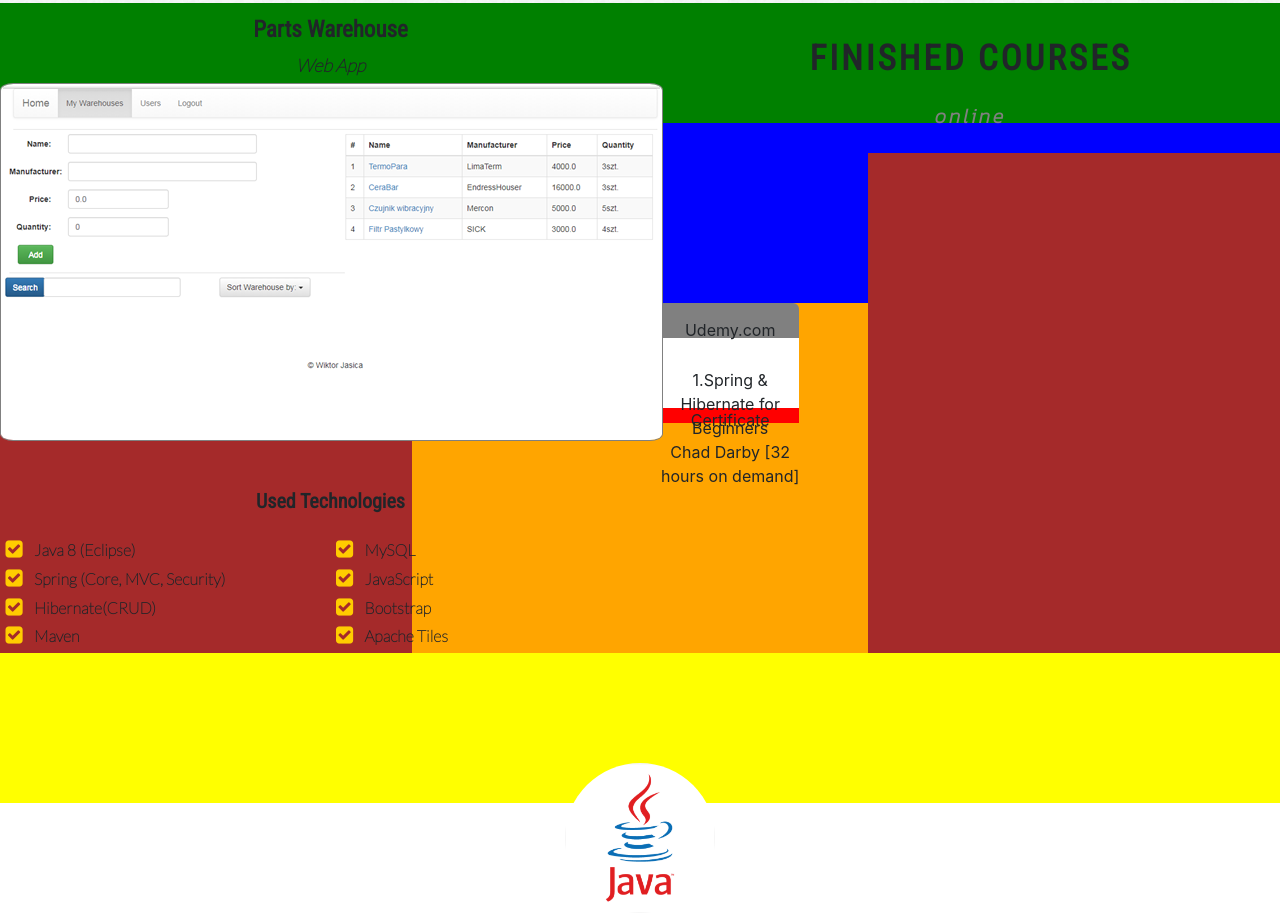
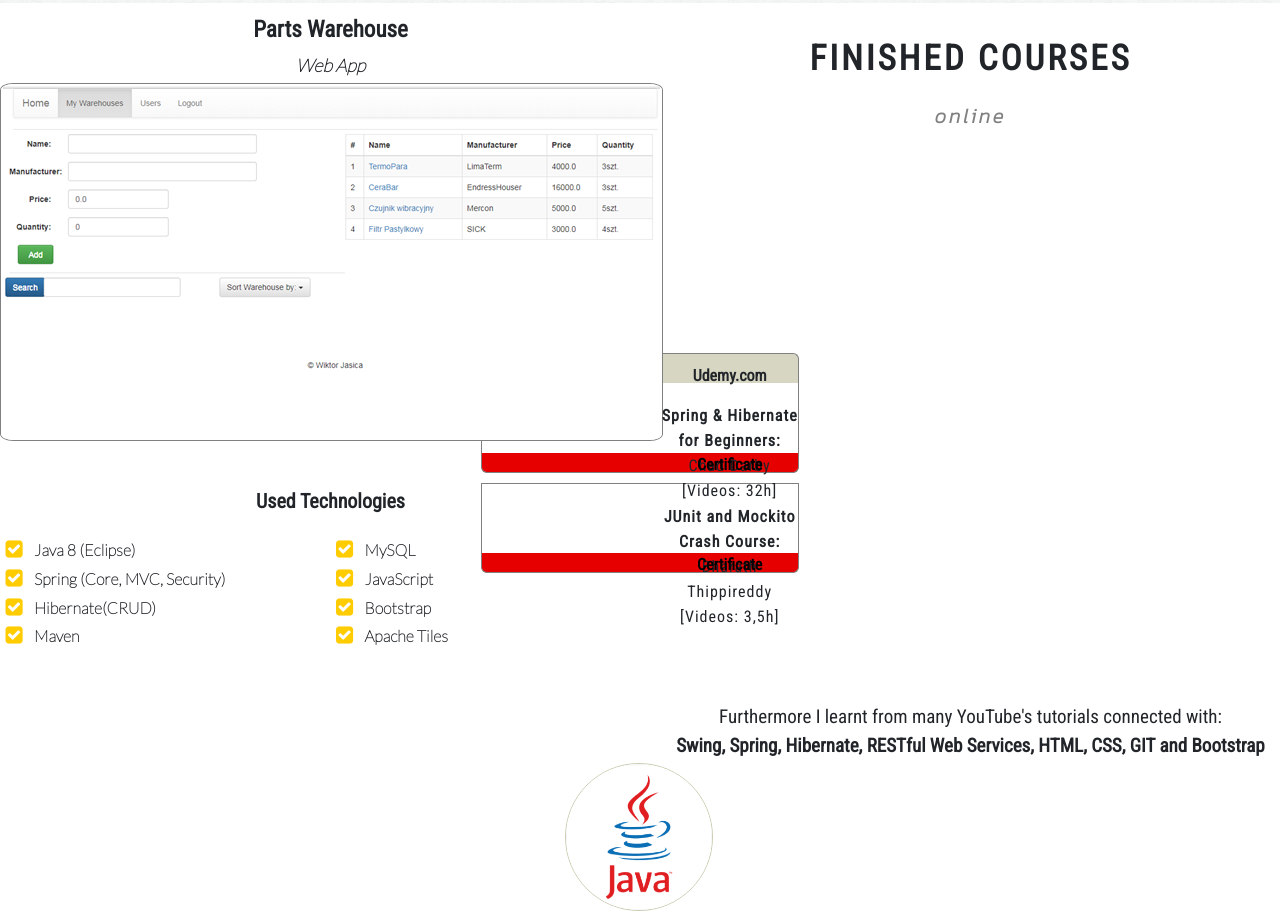
Before and after one commit to WiktorJasica/Web_Portfolio, a plain HTML site: page CurriculumVitae/index.html in a window 1280 px wide. Shown: the part 2897-3810 px from the top of the page. Drawn offline with nearby package versions, Linux system fonts and the light colour scheme.

Commit message:
0.0.1
Courses article finished

```diff
--- a/CurriculumVitae/index.html
+++ b/CurriculumVitae/index.html
@@ -33,60 +33,43 @@
 		<nav id="nav">
 
 			<div class="logo">
-
 				<h1><a href="#">WiktorJasica.pl</a></h1>
-
 			</div>
 
 			<div class="menu">
-
 				<ul>
-
 					<li><a href="#technologies_art">TECHNOLOGIES</a></li>
 					<li><a href="#projects">PROJECTS</a></li>
 					<li><a href="#courses">COURSES</a></li>
 					<li><a href="#">EXPERIENCE</a></li>
 					<li><a href="#">EDUCATION</a></li>
 					<li><a href="#">CONTACT</a></li>
-
 				</ul>
-
 			</div>
-
 		</nav>
 
 		<article class="info">
 
 			<section class="language">
-
 				<h4>Zmień język na: <a href="#"> POLSKI</a></h4>
-
 			</section>
 
 			<section class="welcome">
-
 				<h3>Welcome to my Web Curriculum Vitae</h3>
-
 			</section>
 
 			<section class="author">
-
 				<div class="name">WIKTOR JASICA</div>
-
 			</section>
 
 			<section class="description">
-
 				<h4>Automation Engineer, coding in Java.</h4>
-
 			</section>
 
 		</article>
 
 		<div class="read_more">
-
 			<a href="#about_me" class="btnlink">READ MORE</a>
-
 		</div>
 
 		<footer class="footer_1">
@@ -100,9 +83,7 @@
 				</div>
 				<div style="clear:both;"></div>
 			</div>
-
 		</footer>
-
 	</header>
 
 	<main>
@@ -131,7 +112,6 @@
 				</div>
 
 				<div style="clear:both;"></div>
-
 			</div>
 
 		</article>
@@ -141,10 +121,7 @@
 			<div class="technologies_container">
 
 				<section class="technologies_sc1">
-
-						<div class="technologies_text">
-							TECHNOLOGIES
-						</div>
+						<div class="technologies_text">TECHNOLOGIES</div>
 				</section>
 
 				<section class="technologies_sc2">
@@ -224,9 +201,7 @@
 
 					<div class="other_information_block">
 
-						<div class="other_information_text">
-						OTHER INFORMATION
-						</div>
+						<div class="other_information_text">OTHER INFORMATION</div>
 
 						<div class="sc3_list">
 							<ul class="other_information_list">
@@ -245,17 +220,12 @@
 			<div class="proj_container">
 
 				<section class="proj_sc1">
-
-					<div class="proj_text">
-					PROJECTS
-					</div>
+					<div class="proj_text">PROJECTS</div>
 				</section>
 
 				<section class="proj_sc2">
 
-					<div class="proj_language">
-					JAVA
-					</div>
+					<div class="proj_language">JAVA	</div>
 
 					<div class="proj_made">
 
@@ -337,33 +307,30 @@
 
 							<div class="block_course_element">
 
-								<div class="page_name">
-								Udemy.com
+								<div class="page_name">Udemy.com</div>
+								<div class="course_desc">
+								<span style="font-weight:bold;">Spring & Hibernate for Beginners:</span></br>Chad Darby [Videos: 32h]
+								</div>
+								<a class="udemy_certyficate" href="https://www.udemy.com/certificate/UC-JA707IVG/" target="_balnk"><div class="certificate">Certificate</div></a>
+
+								<div class="course_desc" style="margin-top: 10px; border-top:1px solid gray">
+								<span style="font-weight:bold;">JUnit and Mockito Crash Course:</span></br>
+								Bharath Thippireddy [Videos: 3,5h]
 								</div>
 
-								<div class="course_desc">
-								1.Spring & Hibernate for Beginners</br>Chad Darby [32 hours on demand]
-								</div>
-
-								<div class="certificate">
-								Certificate
-								</div>
-
+								<a class="udemy_certyficate" href="https://www.udemy.com/certificate/UC-05K4KS21/" target="_balnk"><div class="certificate">Certificate</div></a>
 							</div>
 						</div>
-
 					</div>
-
 				</section>
 
 				<footer class="courses_footer">
-
 					<div class="footer_txt">
-
+					Furthermore I learnt from many YouTube's tutorials connected with:</br>
+					<span style="font-weight:bold">Swing, Spring, Hibernate, RESTful Web Services, HTML, CSS, GIT and Bootstrap</span>
 					</div>
 				</footer>
 			</div>
-
 		</article>
 
 
--- a/CurriculumVitae/style.css
+++ b/CurriculumVitae/style.css
@@ -596,14 +596,12 @@ a.btnlink:hover
 {
 	margin:0px;
 	height:800px;
-	background-color: gray;
 }
 
 .courses_sc1
 {
 	margin:0px;
 	height:150px;
-	background-color: blue;
 }
 
 .courses_text
@@ -616,21 +614,18 @@ a.btnlink:hover
 	letter-spacing:3px;
 	padding-top: 30px;
 	text-align:center;
-	background:green;
 }
 
 .courses_sc2
 {
 	margin: 0px;
-	height: 500px;
-	background-color: orange;
+	height: 550px;
 }
 
 .courses_blocks
 {
 	margin: 0px;
-	height: 500px;
-	background-color: brown;
+	height: 550px;
 }
 
 .course_block
@@ -638,9 +633,8 @@ a.btnlink:hover
 	margin-top:0px;
 	margin-right: auto;
 	margin-left:auto;
-	height:500px;
+	height:550px;
 	width: 455.3333px;
-	background-color: blue;
 }
 
 .block_logo
@@ -656,16 +650,17 @@ a.btnlink:hover
 .block_logo > img
 {
 	margin-top:0px;
-	height: 150px;
-	width:150px;
+	height: 148px;
+	width:148px;
 	border-radius:100%;
+	border: 1px solid #ccccb3;
 }
 
 .block_course_element
 {
-	margin-top:0px;
+	margin-top:50px;
 	height: 350px;
-	background-color: orange;
+	font-family: 'Roboto Condensed', sans-serif;
 }
 
 .page_name
@@ -673,45 +668,72 @@ a.btnlink:hover
 	margin-top:0px;
 	margin-left:auto;
 	margin-right:auto;
-	height: 35px;
+	height: 30px;
 	width:70%;
-	background-color:gray;
+	background-color:#d6d6c2;
 	text-align:center;
-	padding-top: 15px;
+	font-weight:bold;
+	padding-top: 10px;
 	border-radius:6px 6px 0px 0px;
+	border-top: 1px solid gray;
+	border-left: 1px solid gray;
+	border-right: 1px solid gray;
 }
 
 .course_desc
 {
-	margi-top:0px;
+	margi-top:Spx;
 	margin-left:auto;
 	margin-right:auto;
 	height: 70px;
 	width:70%;
 	background-color:white;
 	text-align:center;
-	padding-top: 30px;
+	letter-spacing:1px;
+	padding-top: 20px;
+	line-height: 25px;
+	border-left: 1px solid gray;
+	border-right: 1px solid gray;
 }
 
 .certificate
 {
-	margi-top:0px;
+	margi-top: 0px;
 	margin-left:auto;
 	margin-right:auto;
-	height: 15px;
+	height: 20px;
 	width:70%;
-	background-color:red;
+	background-color:#e60000;
 	text-align:center;
+	font-weight:bold;
+	border-radius:0px 0px 6px 6px;
+	border-left: 1px solid gray;
+	border-right: 1px solid gray;
+	border-bottom: 1px solid gray;
 }
 
+.udemy_certyficate
+{
+	color:black;
+}
 
-
-
-
+.udemy_certyficate:hover
+{
+	display:block;
+	opacity:0.8;
+}
 
 .courses_footer
 {
 	margin: 0px;
-	height: 150px;
-	background-color:yellow;
+	height: 100px;
+	font-family: 'Roboto Condensed', sans-serif;
 }
+
+.footer_txt
+{
+	margin: 0px;
+	height: 100px;
+	text-align:center;
+	font-size:19px;
+}
```
